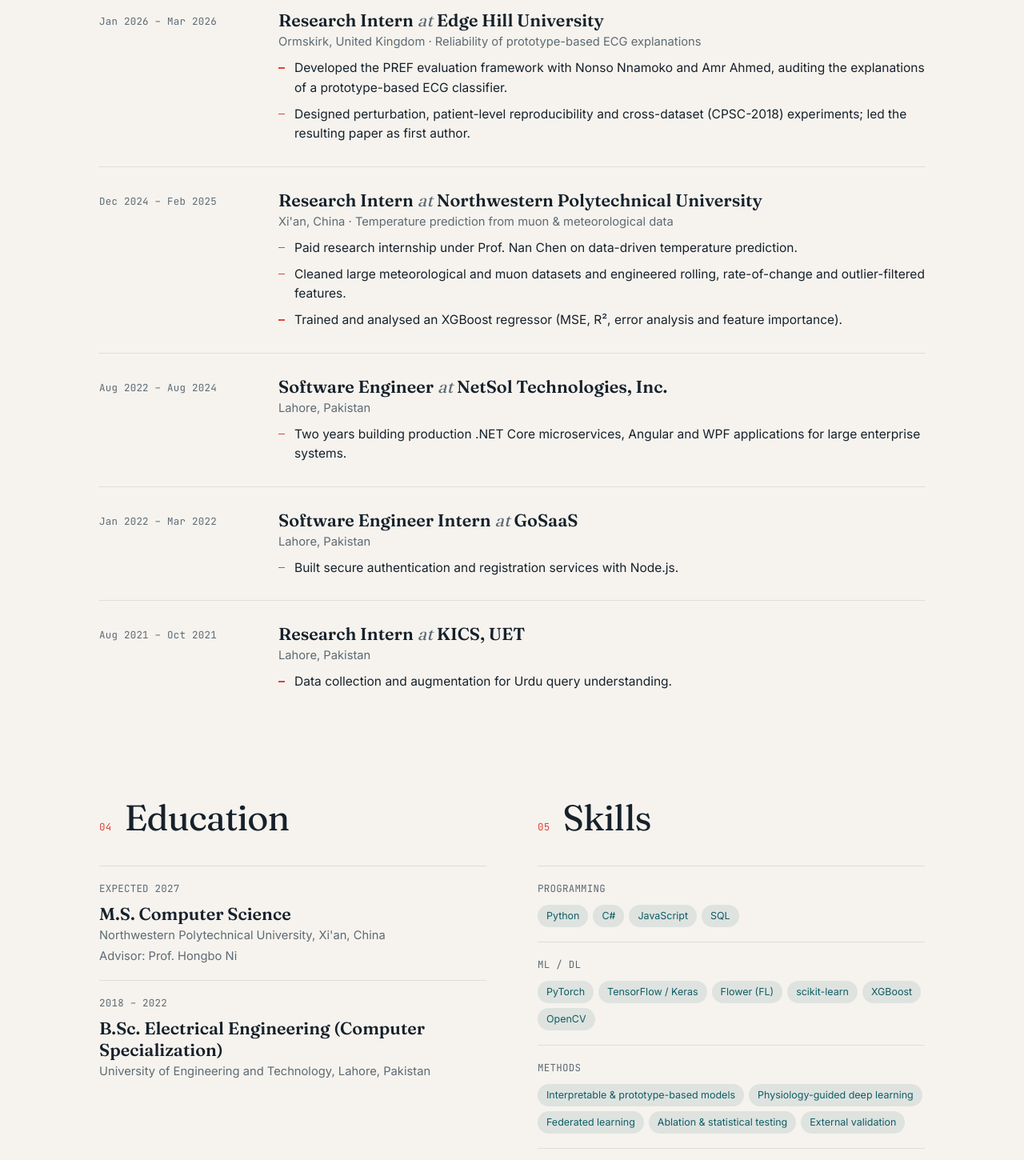
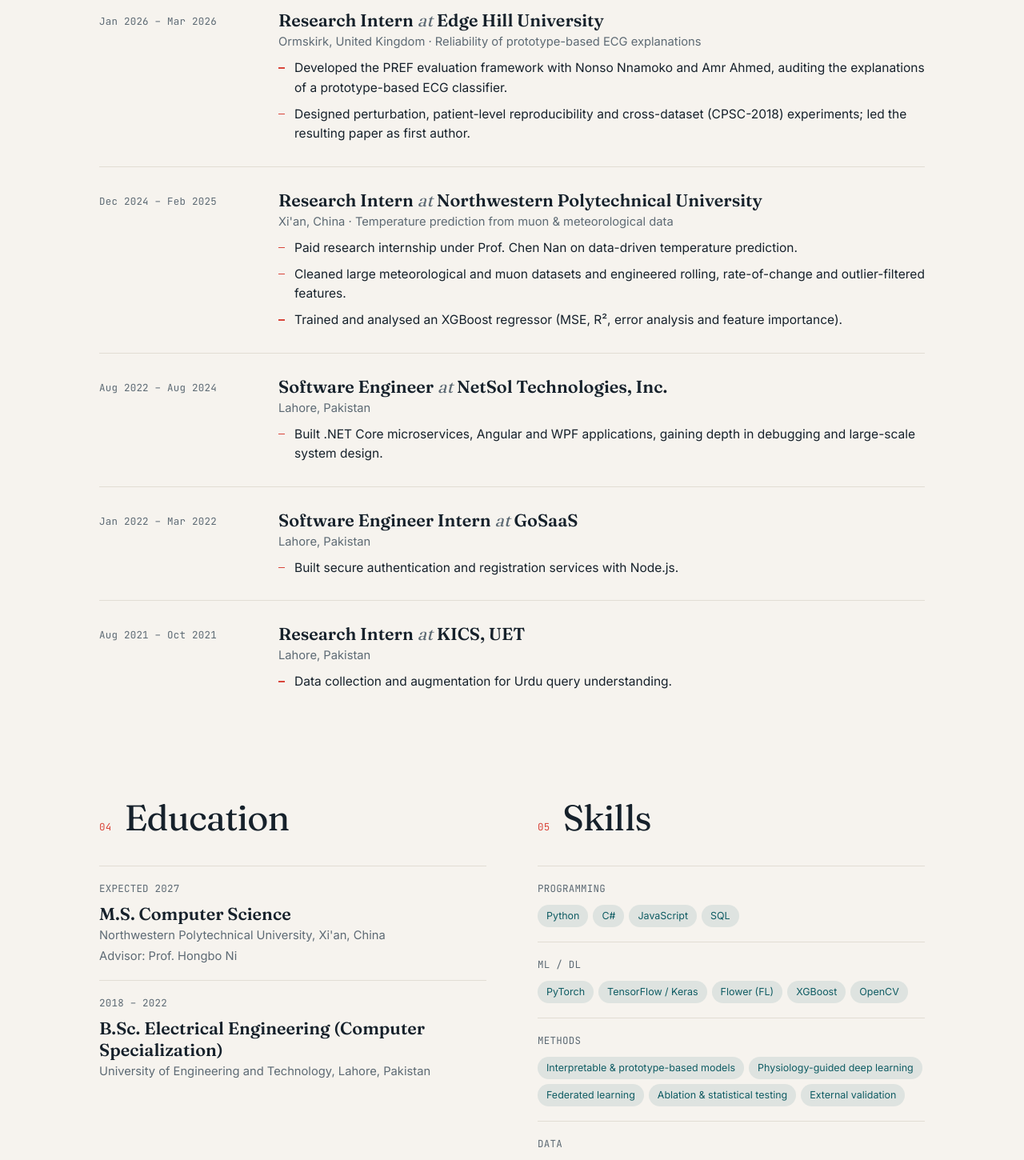
Before and after one commit to Huma-collab/Portfolio, a Next.js app: page / in a window 1280 px wide. Shown: the part 6841-8291 px from the top of the page at 80% size. Built offline with nearby package versions, Linux system fonts and the light colour scheme.

Commit message:
Update cv.ts

```diff
--- a/data/cv.ts
+++ b/data/cv.ts
@@ -173,7 +173,7 @@
     period: "Dec 2024 – Feb 2025",
     focus: "Temperature prediction from muon & meteorological data",
     points: [
-      "Paid research internship under Prof. Nan Chen on data-driven temperature prediction.",
+      "Paid research internship under Prof. Chen Nan on data-driven temperature prediction.",
       "Cleaned large meteorological and muon datasets and engineered rolling, rate-of-change and outlier-filtered features.",
       "Trained and analysed an XGBoost regressor (MSE, R², error analysis and feature importance).",
     ],
@@ -184,7 +184,7 @@
     place: "Lahore, Pakistan",
     period: "Aug 2022 – Aug 2024",
     points: [
-      "Two years building production .NET Core microservices, Angular and WPF applications for large enterprise systems.",
+      "Built .NET Core microservices, Angular and WPF applications, gaining depth in debugging and large-scale system design.",
     ],
   },
   {
@@ -238,7 +238,7 @@
   { group: "Programming", items: ["Python", "C#", "JavaScript", "SQL"] },
   {
     group: "ML / DL",
-    items: ["PyTorch", "TensorFlow / Keras", "Flower (FL)", "scikit-learn", "XGBoost", "OpenCV"],
+    items: ["PyTorch", "TensorFlow / Keras", "Flower (FL)", "XGBoost", "OpenCV"],
   },
   {
     group: "Methods",
```
